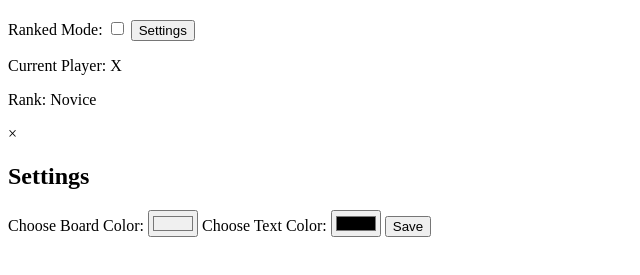
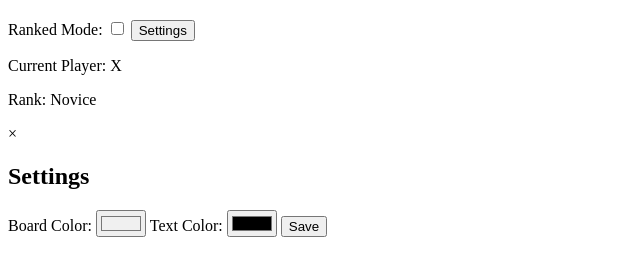
Before and after one commit to PrimateTerrorVR/tic-tac-toe, a plain HTML site: page index.html in a window 1280 px wide. Shown: the part 61-336 px from the top of the page, without its empty margins (0-640 px from the left). Drawn offline with Linux system fonts and the light colour scheme.

Commit message:
Update index.html

```diff
--- a/index.html
+++ b/index.html
@@ -20,17 +20,19 @@
             <p id="rank">Rank: Novice</p>
         </div>
     </div>
+
     <div id="settings-modal" class="modal">
         <div class="modal-content">
             <span class="close">&times;</span>
             <h2>Settings</h2>
-            <label for="color">Choose Board Color:</label>
+            <label for="color">Board Color:</label>
             <input type="color" id="color" value="#f0f0f0">
-            <label for="text-color">Choose Text Color:</label>
+            <label for="text-color">Text Color:</label>
             <input type="color" id="text-color" value="#000000">
             <button id="save-settings">Save</button>
         </div>
     </div>
+
     <script src="script.js"></script>
 </body>
 </html>
```
